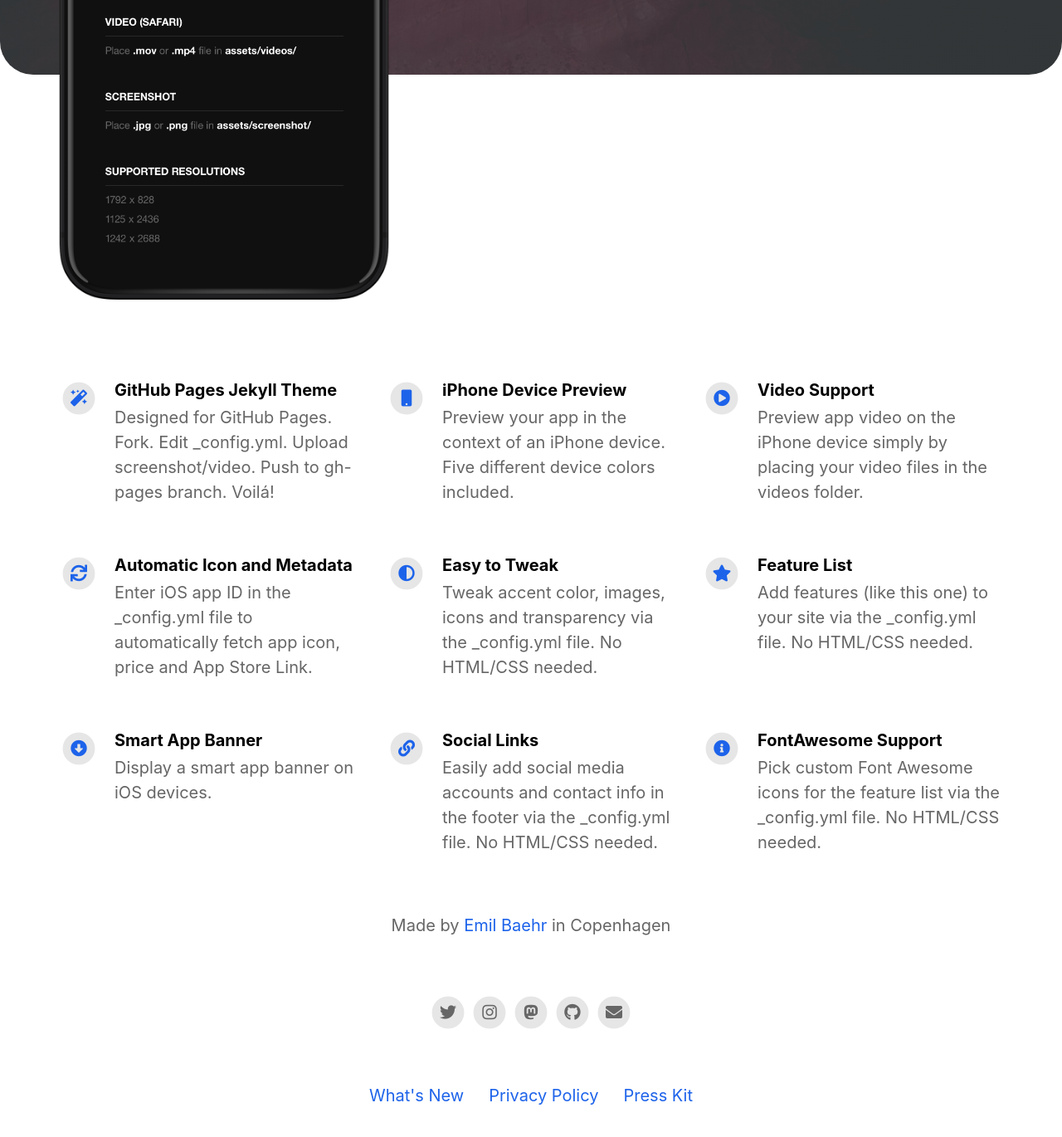
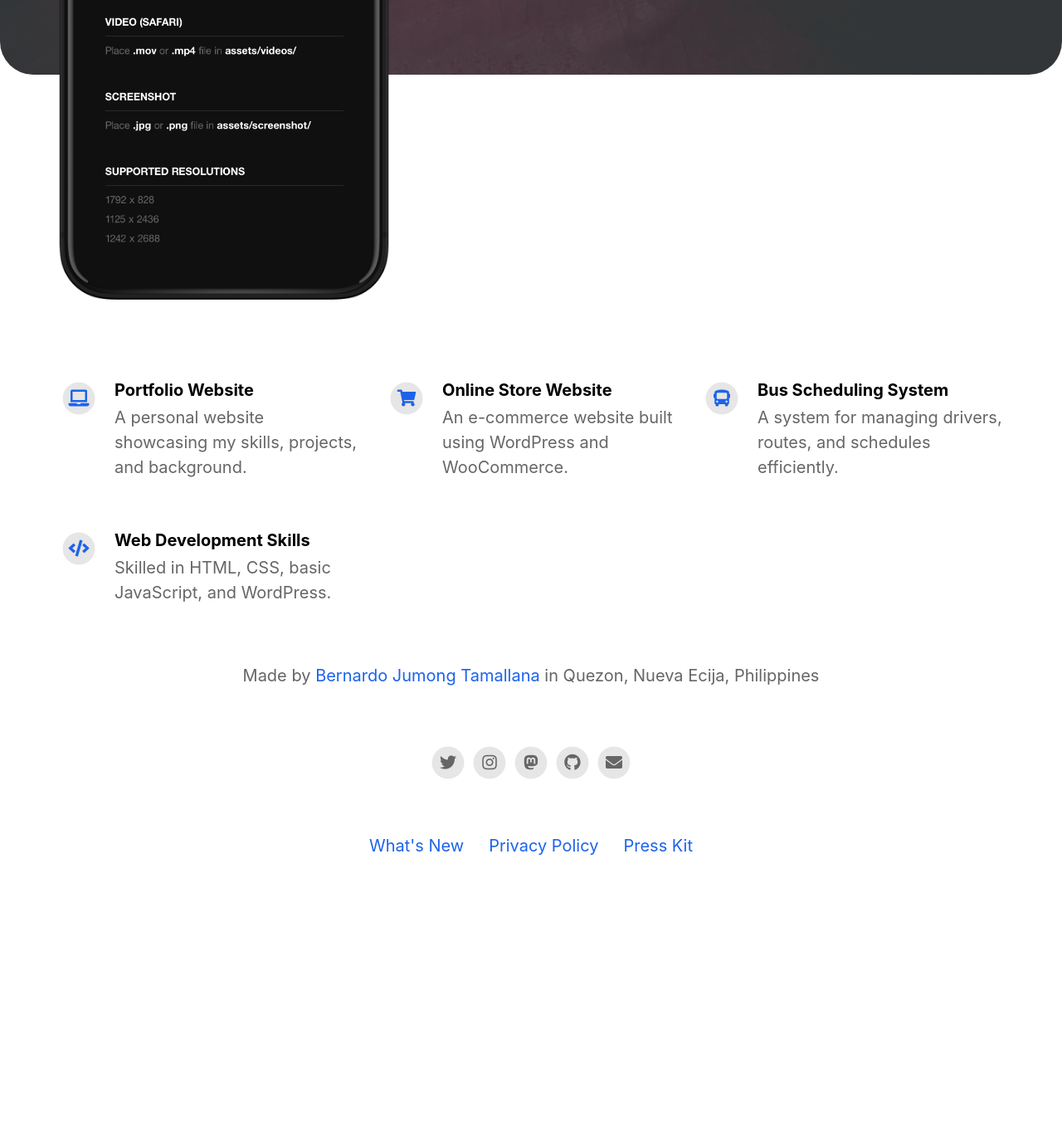
Before and after one commit to DelosReyesDonna/portfolio, a Jekyll site: the page built from index.html, in a window 1280 px wide and 1400 px high, scrolled down 624 px. Shown: the top 1370 px of the window at 83% size. Built offline with Jekyll 4.4.1, drawn with Linux system fonts in a browser that asks for light colours; nearby versions of some CDN libraries; after the commit the page ends 1723 px from its top, so only the background shows below that; some of the changed text lies outside the part shown.

Commit message:
Update _config.yml

```diff
--- a/_config.yml
+++ b/_config.yml
@@ -1,5 +1,5 @@
 #page title
-page_title                                :                                           # Automatically populates with app name if not set and if iOS app ID is set. Otherwise enter manually.
+page_title                                : Meet Jumong                                          # Automatically populates with app name if not set and if iOS app ID is set. Otherwise enter manually.
 
 # App Info
 ios_app_id                                : 1234793120                                # Required. Enter iOS app ID to automatically populate name, price and icons (e.g. 718043190).
@@ -11,7 +11,7 @@ presskit_download_link                    : https://emilbaehr.com
                                                                                       # Or upload your press kit file to assets and set path accordingly (e.g. "assets/your_press_kit.zip").
 
 app_icon                                  : # assets/appicon.png                      # Automatically populates if not set and if iOS app ID is set.  Otherwise enter path to icon file manually.
-app_name                                  :                                           # Automatically populates if not set and if iOS app ID is set.  Otherwise enter manually.
+app_name                                  : Bernardo Jumong                                           # Automatically populates if not set and if iOS app ID is set.  Otherwise enter manually.
 app_price                                 :                                           # Automatically populates if not set and if iOS app ID is set.  Otherwise enter manually.
 app_description                           : Write a short tagline for your app.
 
@@ -20,9 +20,9 @@ enable_smart_app_banner                   : true
 
 
 # Information About Yourself
-your_name                                 : Emil Baehr
-your_link                                 : https://emilbaehr.com
-your_city                                 : Copenhagen
+your_name                                 : Bernardo Jumong Tamallana
+your_link                                 : https://delosreyesdonna.github.io/portfolio
+your_city                                 : Quezon, Nueva Ecija, Philippines
 email_address                             : emil.baehr@gmail.com
 linkedin_username                         :
 linkedin_company                          :
@@ -36,47 +36,23 @@ mastodon_link                             : https://mastodon.social/@ebaehr
 
 
 # Feature List                            Edit, add or remove features to be presented.
-features                                  :
+features:
 
-  - title                                 : GitHub Pages Jekyll Theme
-    description                           : Designed for GitHub Pages. Fork. Edit _config.yml. Upload screenshot/video. Push to gh-pages branch. Voilá!
-    fontawesome_icon_name                 : magic
+  - title: Portfolio Website
+    description: A personal website showcasing my skills, projects, and background.
+    fontawesome_icon_name: laptop
 
-  - title                                 : iPhone Device Preview
-    description                           : Preview your app in the context of an iPhone device. Five different device colors included.
-    fontawesome_icon_name                 : mobile
+  - title: Online Store Website
+    description: An e-commerce website built using WordPress and WooCommerce.
+    fontawesome_icon_name: shopping-cart
 
-  - title                                 : Video Support
-    description                           : Preview app video on the iPhone device simply by placing your video files in the videos folder.
-    fontawesome_icon_name                 : play-circle
+  - title: Bus Scheduling System
+    description: A system for managing drivers, routes, and schedules efficiently.
+    fontawesome_icon_name: bus
 
-  - title                                 : Automatic Icon and Metadata
-    description                           : Enter iOS app ID in the _config.yml file to automatically fetch app icon, price and App Store Link.
-    fontawesome_icon_name                 : sync
-
-  - title                                 : Easy to Tweak
-    description                           : Tweak accent color, images, icons and transparency via the _config.yml file. No HTML/CSS needed.
-    fontawesome_icon_name                 : adjust
-
-  - title                                 : Feature List
-    description                           : Add features (like this one) to your site via the _config.yml file. No HTML/CSS needed.
-    fontawesome_icon_name                 : star
-
-  - title                                 : Smart App Banner
-    description                           : Display a smart app banner on iOS devices.
-    fontawesome_icon_name                 : arrow-alt-circle-down
-
-  - title                                 : Social Links
-    description                           : Easily add social media accounts and contact info in the footer via the _config.yml file. No HTML/CSS needed.
-    fontawesome_icon_name                 : link
-
-  - title                                 : FontAwesome Support
-    description                           : Pick custom Font Awesome icons for the feature list via the _config.yml file. No HTML/CSS needed.
-    fontawesome_icon_name                 : info-circle
-
-  - title                                 : # New Feature Title
-    description                           : # New Feature Description
-    fontawesome_icon_name                 : # Enter Font Awesome icon name (e.g. star). Find icons on fontawesome.com/icons.
+  - title: Web Development Skills
+    description: Skilled in HTML, CSS, basic JavaScript, and WordPress.
+    fontawesome_icon_name: code
 
 
 
```
